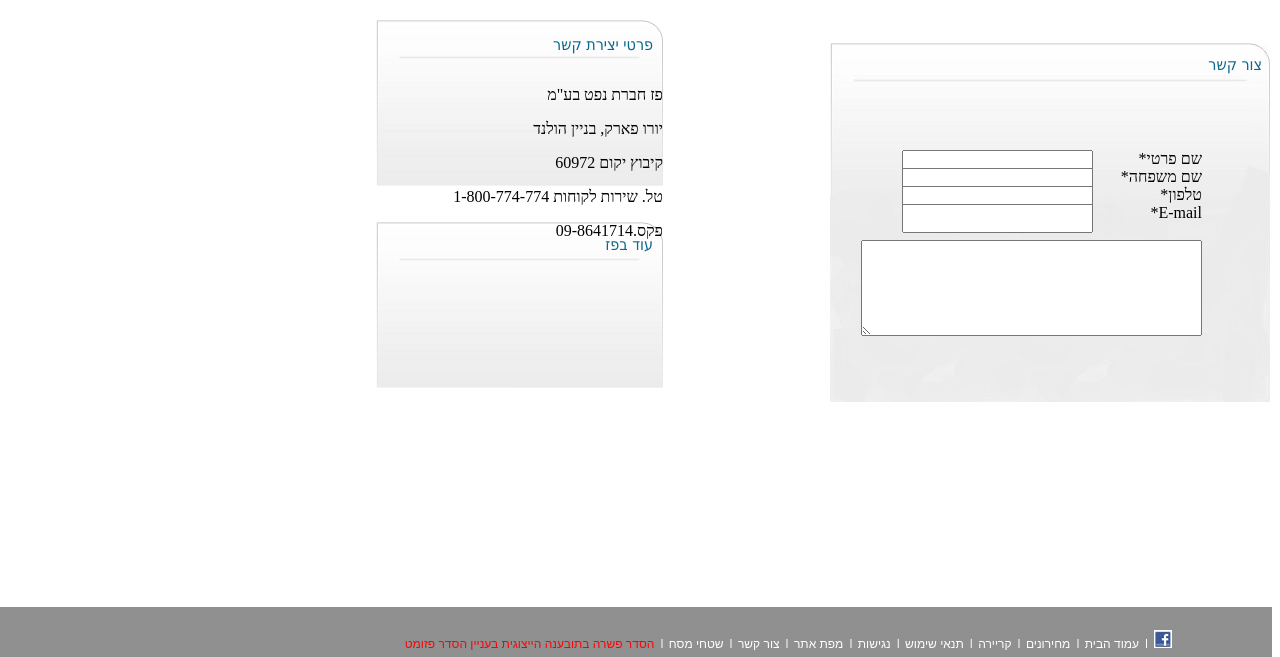
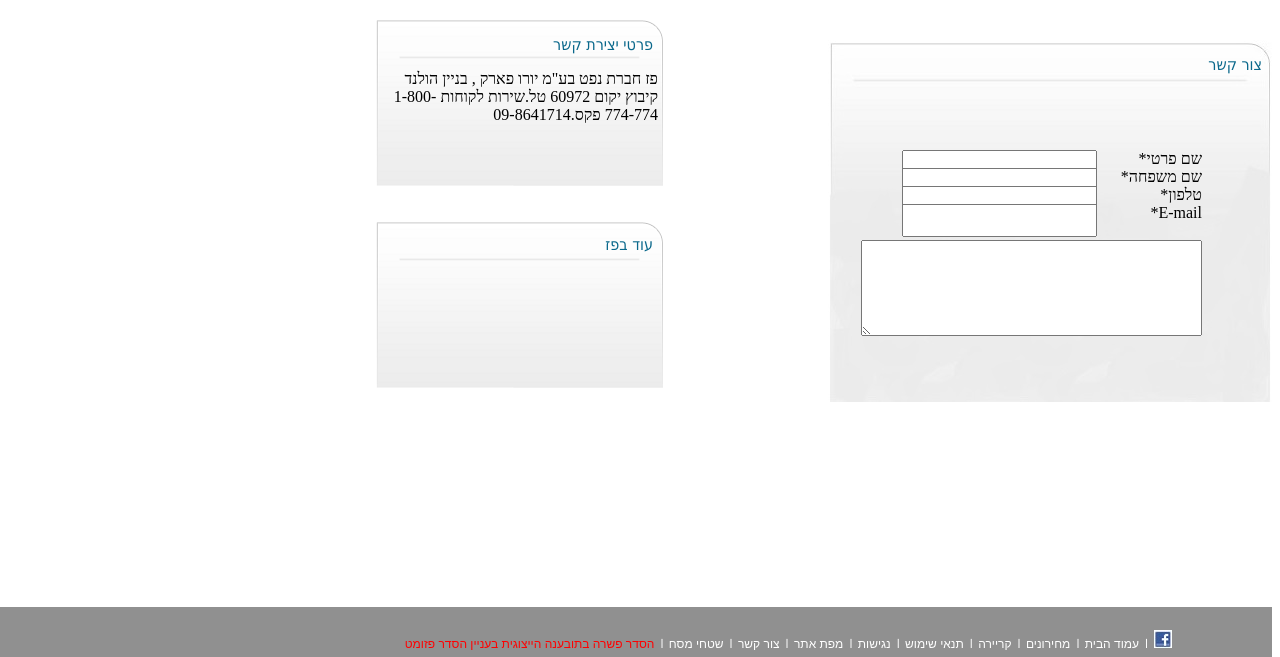
Before and after one commit to carmenKatz/myFirstProj, a plain HTML site: page paz-contact.html in a window 1280 px wide. Shown: the part 143-800 px from the top of the page. Drawn offline with Linux system fonts and the light colour scheme.

Commit message:
updated pages

```diff
--- a/paz -contact.css
+++ b/paz -contact.css
@@ -128,7 +128,7 @@ form {
 input {
     position: absolute;
    left: 70px;
-    padding: 5px;
+    padding: 7px;
 }
 label {
     float: right;
@@ -184,9 +184,12 @@ label {
     top: 5px; }
 #con-text {
     position: absolute;
-
+    right: 5px;
   /* size: 5px;*/
     top: 50px;
+}
+#con-text.p {
+    line-height: 1;
 }
 
 footer {
--- a/paz-contact.html
+++ b/paz-contact.html
@@ -98,15 +98,12 @@
                   <img src="cube_bg.png" id="leftUp" alt="details pic" >
                   <p id="capleftU" class="captext">פרטי יצירת קשר</p>
                   <div id="con-text">
-                   <p>  פז חברת נפט בע"מ </p>
-                    <p>  יורו פארק, בניין הולנד
-                        </p>
-                    <p>  קיבוץ יקום 60972
-                        </p>
-                    <p>   טל. שירות לקוחות 1-800-774-774
-                        </p>
-                     <p>   פקס.09-8641714
-                    </p>
+                      פז חברת נפט בע"מ
+                יורו פארק , בניין הולנד
+                קיבוץ יקום 60972
+                   טל.שירות לקוחות 1-800-774-774
+                 פקס.09-8641714
+
                     </div>
 
                 </div>
```
Also changed, not shown: paz.html (+1 -1 lines).
